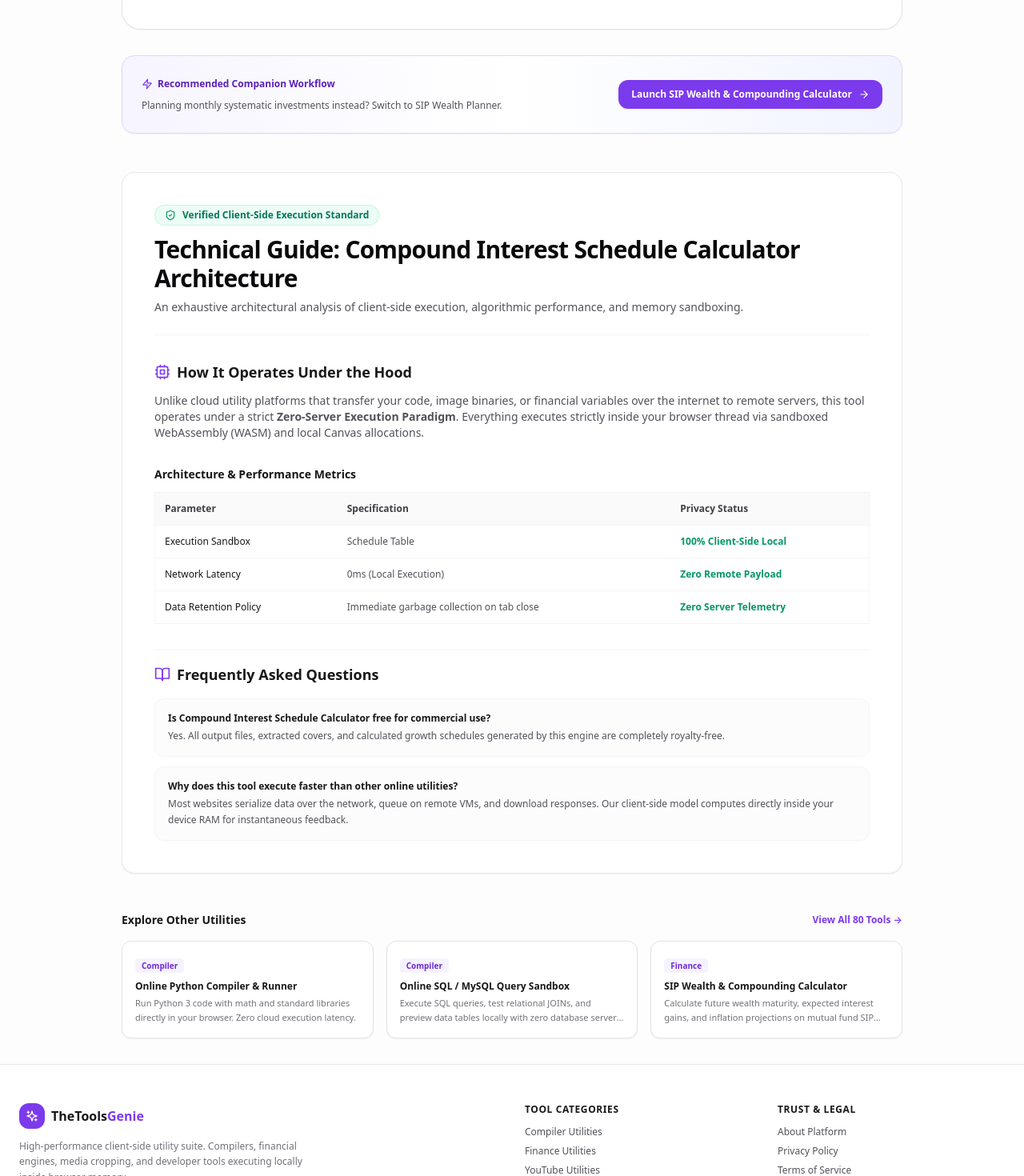
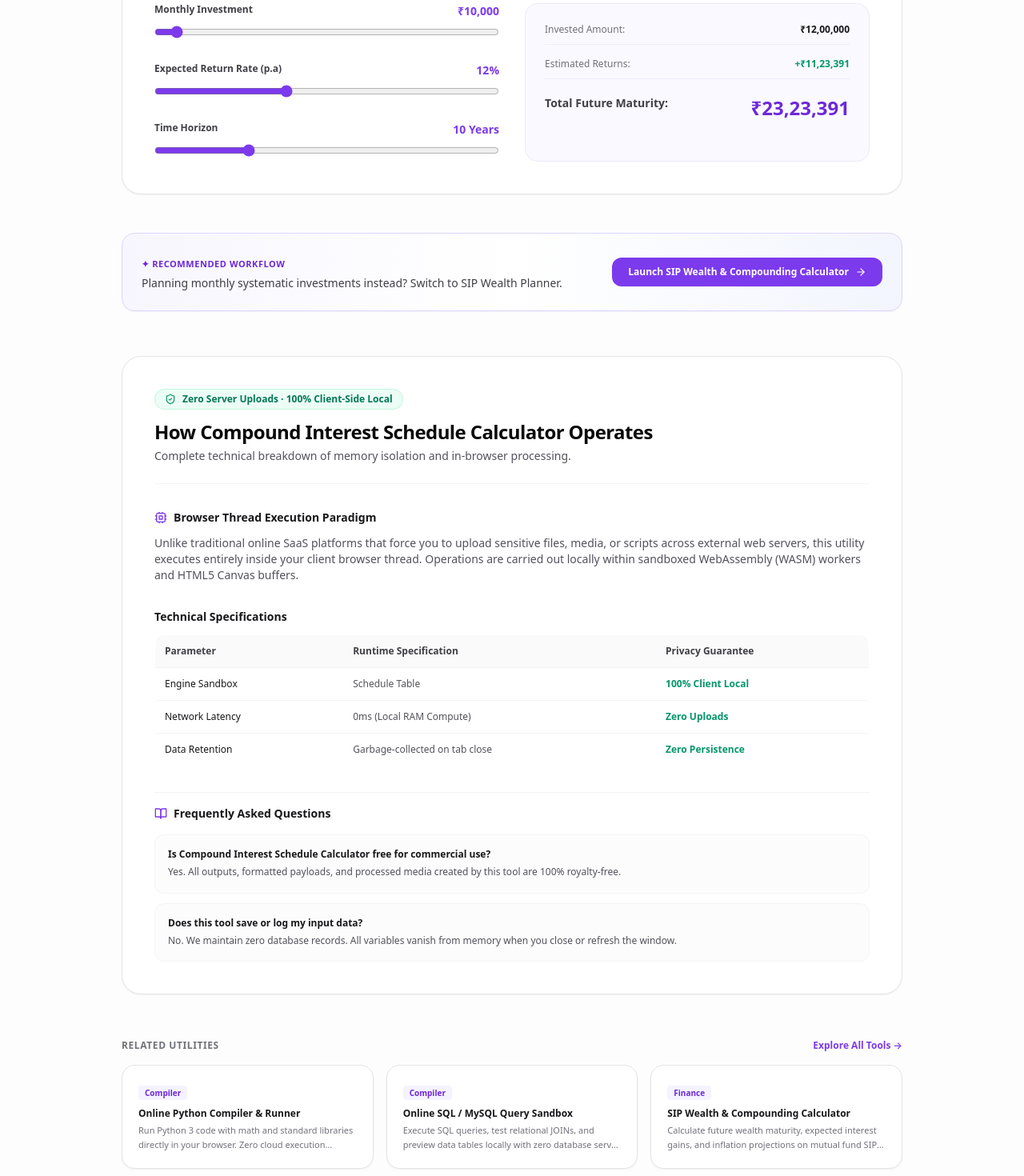
Before and after one commit to RajeshKhandare/thetoolsgenie-, a Next.js app: page /tools/compound-interest-calculator in a window 1280 px wide. Shown: the part 380-1850 px from the top of the page at 80% size. Built offline with nearby package versions, Linux system fonts and the light colour scheme.

Commit message:
Update page.tsx

```diff
--- a/app/tools/[slug]/page.tsx
+++ b/app/tools/[slug]/page.tsx
@@ -4,7 +4,7 @@ import Navbar from '@/components/Navbar';
 import Footer from '@/components/Footer';
 import ToolEngineRunner from '@/components/ToolEngineRunner';
 import { TOOLS_REGISTRY, ToolMeta } from '@/data/toolsRegistry';
-import { ShieldCheck, Cpu, BookOpen, ArrowRight, Zap } from 'lucide-react';
+import { ShieldCheck, Cpu, BookOpen, ArrowRight, Zap, CheckCircle2 } from 'lucide-react';
 import Link from 'next/link';
 
 export async function generateStaticParams() {
@@ -60,38 +60,50 @@ export default function ToolPage({ params }: { params: { slug: string } }) {
   };
 
   return (
-    <div className="min-h-screen bg-zinc-50/40 text-zinc-900 selection:bg-violet-100 selection:text-violet-900 pb-20">
+    <div className="min-h-screen bg-zinc-50/40 text-zinc-900 selection:bg-violet-100 selection:text-violet-900 flex flex-col justify-between">
+      <div>
         <Navbar />
+
         <script
           type="application/ld+json"
           dangerouslySetInnerHTML={{ __html: JSON.stringify(faqSchema) }}
         />
 
-      <main className="mx-auto max-w-5xl px-4 py-8 sm:px-6">
-        <nav className="flex items-center gap-2 text-xs text-zinc-500 mb-6">
-          <Link href="/" className="hover:text-violet-600 transition-colors">Home</Link>
-          <span>/</span>
-          <span>{tool.category} Tools</span>
-          <span>/</span>
-          <span className="font-semibold text-zinc-900">{tool.name}</span>
-        </nav>
+        <main className="mx-auto max-w-5xl px-4 pt-10 pb-16 sm:px-6">
 
+          {/* ================= INDEPENDENT STANDALONE HERO ================= */}
+          <div className="text-center max-w-3xl mx-auto mb-10">
+            <div className="inline-flex items-center gap-1.5 rounded-full bg-violet-50 px-3 py-1 text-xs font-semibold text-violet-700 border border-violet-200/60 mb-4">
+              <Zap className="h-3.5 w-3.5 text-violet-600" />
+              <span>{tool.badge} · Instant Execution</span>
+            </div>
+
+            <h1 className="text-3xl sm:text-4xl lg:text-5xl font-black tracking-tight text-zinc-950">
+              {tool.name}
+            </h1>
+
+            <p className="mt-3 text-sm sm:text-base text-zinc-600 max-w-2xl mx-auto leading-relaxed">
+              {tool.description}
+            </p>
+          </div>
+
+          {/* ================= SPECIALIZED WORKSPACE ENGINE ================= */}
           <ToolEngineRunner tool={tool} />
 
+          {/* ================= NEXT ACTION WORKFLOW ================= */}
           {companionTool && (
-          <section className="mt-8 rounded-2xl border border-violet-200 bg-gradient-to-r from-violet-50/80 via-white to-indigo-50/80 p-6 shadow-sm flex flex-col sm:flex-row items-start sm:items-center justify-between gap-4">
+            <section className="mt-12 rounded-2xl border border-violet-200 bg-gradient-to-r from-violet-50/70 via-white to-indigo-50/70 p-6 shadow-sm flex flex-col sm:flex-row items-start sm:items-center justify-between gap-4">
               <div className="space-y-1">
-              <div className="inline-flex items-center gap-1.5 text-xs font-bold text-violet-800">
-                <Zap className="h-3.5 w-3.5 text-violet-600" />
-                <span>Recommended Companion Workflow</span>
-              </div>
-              <p className="text-xs text-zinc-600 max-w-2xl leading-relaxed">
+                <span className="text-[11px] font-bold uppercase tracking-wider text-violet-700">
+                  ✦ Recommended Workflow
+                </span>
+                <p className="text-xs sm:text-sm text-zinc-700 font-medium">
                   {tool.companionPitch}
                 </p>
               </div>
               <Link
                 href={`/tools/${companionTool.slug}`}
-              className="inline-flex items-center gap-2 rounded-xl bg-violet-600 px-4 py-2.5 text-xs font-bold text-white shadow-sm hover:bg-violet-700 transition-all shrink-0 hover:translate-x-0.5"
+                className="inline-flex items-center gap-2 rounded-xl bg-violet-600 px-5 py-2.5 text-xs font-bold text-white shadow-sm hover:bg-violet-700 transition-all shrink-0 hover:translate-x-0.5"
               >
                 <span>Launch {companionTool.name}</span>
                 <ArrowRight className="h-3.5 w-3.5" />
@@ -99,57 +111,57 @@ export default function ToolPage({ params }: { params: { slug: string } }) {
             </section>
           )}
 
-        <article className="mt-12 space-y-8 rounded-2xl border border-zinc-200/80 bg-white p-6 sm:p-10 shadow-sm text-zinc-800">
+          {/* ================= E-E-A-T TECHNICAL GUIDE & FAQ ================= */}
+          <article className="mt-14 space-y-8 rounded-3xl border border-zinc-200 bg-white p-6 sm:p-10 shadow-sm text-zinc-800">
             <div className="border-b border-zinc-100 pb-6">
               <div className="flex items-center gap-2 text-xs font-semibold text-emerald-700 bg-emerald-50 px-3 py-1 rounded-full w-fit border border-emerald-200/60 mb-3">
                 <ShieldCheck className="h-3.5 w-3.5 text-emerald-600" />
-              <span>Verified Client-Side Execution Standard</span>
+                <span>Zero Server Uploads · 100% Client-Side Local</span>
               </div>
-            <h1 className="text-2xl font-black tracking-tight sm:text-3xl text-zinc-950">
-              Technical Guide: {tool.name} Architecture
-            </h1>
-            <p className="mt-2 text-xs sm:text-sm text-zinc-600">
-              An exhaustive architectural analysis of client-side execution, algorithmic performance, and memory sandboxing.
+              <h2 className="text-xl font-black tracking-tight sm:text-2xl text-zinc-950">
+                How {tool.name} Operates
+              </h2>
+              <p className="mt-1 text-xs sm:text-sm text-zinc-600">
+                Complete technical breakdown of memory isolation and in-browser processing.
               </p>
             </div>
 
             <section className="space-y-3">
-            <h2 className="text-lg font-bold text-zinc-900 flex items-center gap-2">
-              <Cpu className="h-5 w-5 text-violet-600" />
-              How It Operates Under the Hood
-            </h2>
+              <h3 className="text-sm font-bold text-zinc-900 flex items-center gap-2">
+                <Cpu className="h-4 w-4 text-violet-600" />
+                Browser Thread Execution Paradigm
+              </h3>
               <p className="text-xs sm:text-sm leading-relaxed text-zinc-600">
-              Unlike cloud utility platforms that transfer your code, image binaries, or financial variables over the internet to remote servers,
-              this tool operates under a strict <strong>Zero-Server Execution Paradigm</strong>. Everything executes strictly inside your browser thread via sandboxed WebAssembly (WASM) and local Canvas allocations.
+                Unlike traditional online SaaS platforms that force you to upload sensitive files, media, or scripts across external web servers, this utility executes entirely inside your client browser thread. Operations are carried out locally within sandboxed WebAssembly (WASM) workers and HTML5 Canvas buffers.
               </p>
             </section>
 
             <section className="space-y-3">
-            <h3 className="text-sm font-bold text-zinc-900">Architecture & Performance Metrics</h3>
+              <h3 className="text-sm font-bold text-zinc-900">Technical Specifications</h3>
               <div className="overflow-x-auto">
-              <table className="w-full text-left text-xs border border-zinc-100">
+                <table className="w-full text-left text-xs border border-zinc-100 rounded-xl overflow-hidden">
                   <thead className="bg-zinc-50 text-zinc-700 font-bold border-b border-zinc-100">
                     <tr>
                       <th className="p-3">Parameter</th>
-                    <th className="p-3">Specification</th>
-                    <th className="p-3">Privacy Status</th>
+                      <th className="p-3">Runtime Specification</th>
+                      <th className="p-3">Privacy Guarantee</th>
                     </tr>
                   </thead>
                   <tbody className="divide-y divide-zinc-100 text-zinc-600">
                     <tr>
-                    <td className="p-3 font-medium text-zinc-900">Execution Sandbox</td>
+                      <td className="p-3 font-medium text-zinc-900">Engine Sandbox</td>
                       <td className="p-3">{tool.badge}</td>
-                    <td className="p-3 text-emerald-600 font-semibold">100% Client-Side Local</td>
+                      <td className="p-3 text-emerald-600 font-semibold">100% Client Local</td>
                     </tr>
                     <tr>
                       <td className="p-3 font-medium text-zinc-900">Network Latency</td>
-                    <td className="p-3">0ms (Local Execution)</td>
-                    <td className="p-3 text-emerald-600 font-semibold">Zero Remote Payload</td>
+                      <td className="p-3">0ms (Local RAM Compute)</td>
+                      <td className="p-3 text-emerald-600 font-semibold">Zero Uploads</td>
                     </tr>
                     <tr>
-                    <td className="p-3 font-medium text-zinc-900">Data Retention Policy</td>
-                    <td className="p-3">Immediate garbage collection on tab close</td>
-                    <td className="p-3 text-emerald-600 font-semibold">Zero Server Telemetry</td>
+                      <td className="p-3 font-medium text-zinc-900">Data Retention</td>
+                      <td className="p-3">Garbage-collected on tab close</td>
+                      <td className="p-3 text-emerald-600 font-semibold">Zero Persistence</td>
                     </tr>
                   </tbody>
                 </table>
@@ -157,39 +169,54 @@ export default function ToolPage({ params }: { params: { slug: string } }) {
             </section>
 
             <section className="space-y-4 pt-4 border-t border-zinc-100">
-            <h2 className="text-lg font-bold text-zinc-900 flex items-center gap-2">
-              <BookOpen className="h-5 w-5 text-violet-600" />
+              <h3 className="text-sm font-bold text-zinc-900 flex items-center gap-2">
+                <BookOpen className="h-4 w-4 text-violet-600" />
                 Frequently Asked Questions
-            </h2>
+              </h3>
               <div className="space-y-3">
                 <div className="rounded-xl border border-zinc-100 p-4 bg-zinc-50/50">
                   <h4 className="text-xs font-bold text-zinc-900">Is {tool.name} free for commercial use?</h4>
-                <p className="mt-1 text-xs text-zinc-600 leading-relaxed">Yes. All output files, extracted covers, and calculated growth schedules generated by this engine are completely royalty-free.</p>
+                  <p className="mt-1 text-xs text-zinc-600 leading-relaxed">Yes. All outputs, formatted payloads, and processed media created by this tool are 100% royalty-free.</p>
                 </div>
                 <div className="rounded-xl border border-zinc-100 p-4 bg-zinc-50/50">
-                <h4 className="text-xs font-bold text-zinc-900">Why does this tool execute faster than other online utilities?</h4>
-                <p className="mt-1 text-xs text-zinc-600 leading-relaxed">Most websites serialize data over the network, queue on remote VMs, and download responses. Our client-side model computes directly inside your device RAM for instantaneous feedback.</p>
+                  <h4 className="text-xs font-bold text-zinc-900">Does this tool save or log my input data?</h4>
+                  <p className="mt-1 text-xs text-zinc-600 leading-relaxed">No. We maintain zero database records. All variables vanish from memory when you close or refresh the window.</p>
                 </div>
               </div>
             </section>
           </article>
 
-        <section className="mt-12">
+          {/* ================= MORE TOOLS SECTION ================= */}
+          <section className="mt-14">
             <div className="flex items-center justify-between mb-4">
-            <h3 className="text-sm font-bold text-zinc-900">Explore Other Utilities</h3>
-            <Link href="/#tools" className="text-xs font-semibold text-violet-600 hover:underline">View All 80 Tools →</Link>
+              <h3 className="text-xs font-bold uppercase tracking-wider text-zinc-500">Related Utilities</h3>
+              <Link href="/#tools" className="text-xs font-semibold text-violet-600 hover:underline">
+                Explore All Tools →
+              </Link>
             </div>
             <div className="grid grid-cols-1 sm:grid-cols-3 gap-4">
               {relatedTools.map((relTool: ToolMeta) => (
-              <Link key={relTool.slug} href={`/tools/${relTool.slug}`} className="group rounded-xl border border-zinc-200 bg-white p-4 shadow-sm hover:border-violet-300 hover:shadow-md transition-all text-left">
-                <span className="text-[10px] font-semibold text-violet-700 bg-violet-50 px-2 py-0.5 rounded">{relTool.category}</span>
-                <h4 className="mt-2 text-xs font-bold text-zinc-900 group-hover:text-violet-600 transition-colors">{relTool.name}</h4>
-                <p className="mt-1 text-[11px] text-zinc-500 line-clamp-2 leading-relaxed">{relTool.description}</p>
+                <Link
+                  key={relTool.slug}
+                  href={`/tools/${relTool.slug}`}
+                  className="group rounded-2xl border border-zinc-200 bg-white p-5 shadow-sm hover:border-violet-300 hover:shadow-md transition-all text-left"
+                >
+                  <span className="text-[10px] font-semibold text-violet-700 bg-violet-50 px-2 py-0.5 rounded">
+                    {relTool.category}
+                  </span>
+                  <h4 className="mt-2 text-xs font-bold text-zinc-900 group-hover:text-violet-600 transition-colors">
+                    {relTool.name}
+                  </h4>
+                  <p className="mt-1 text-[11px] text-zinc-500 line-clamp-2 leading-relaxed">
+                    {relTool.description}
+                  </p>
                 </Link>
               ))}
             </div>
           </section>
         </main>
+      </div>
+
       <Footer />
     </div>
   );
```
Lines whose indentation alone changed are shown as unchanged.
